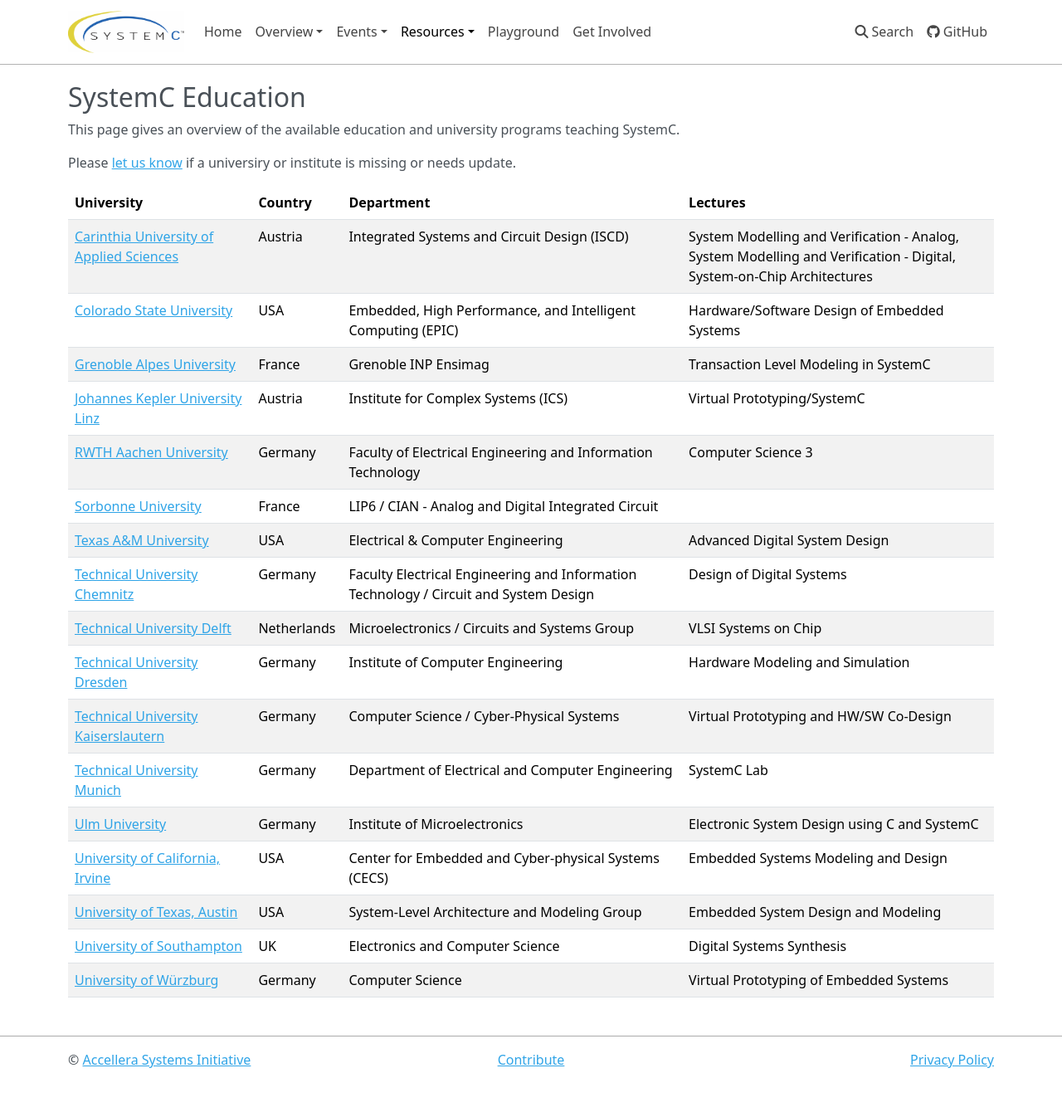
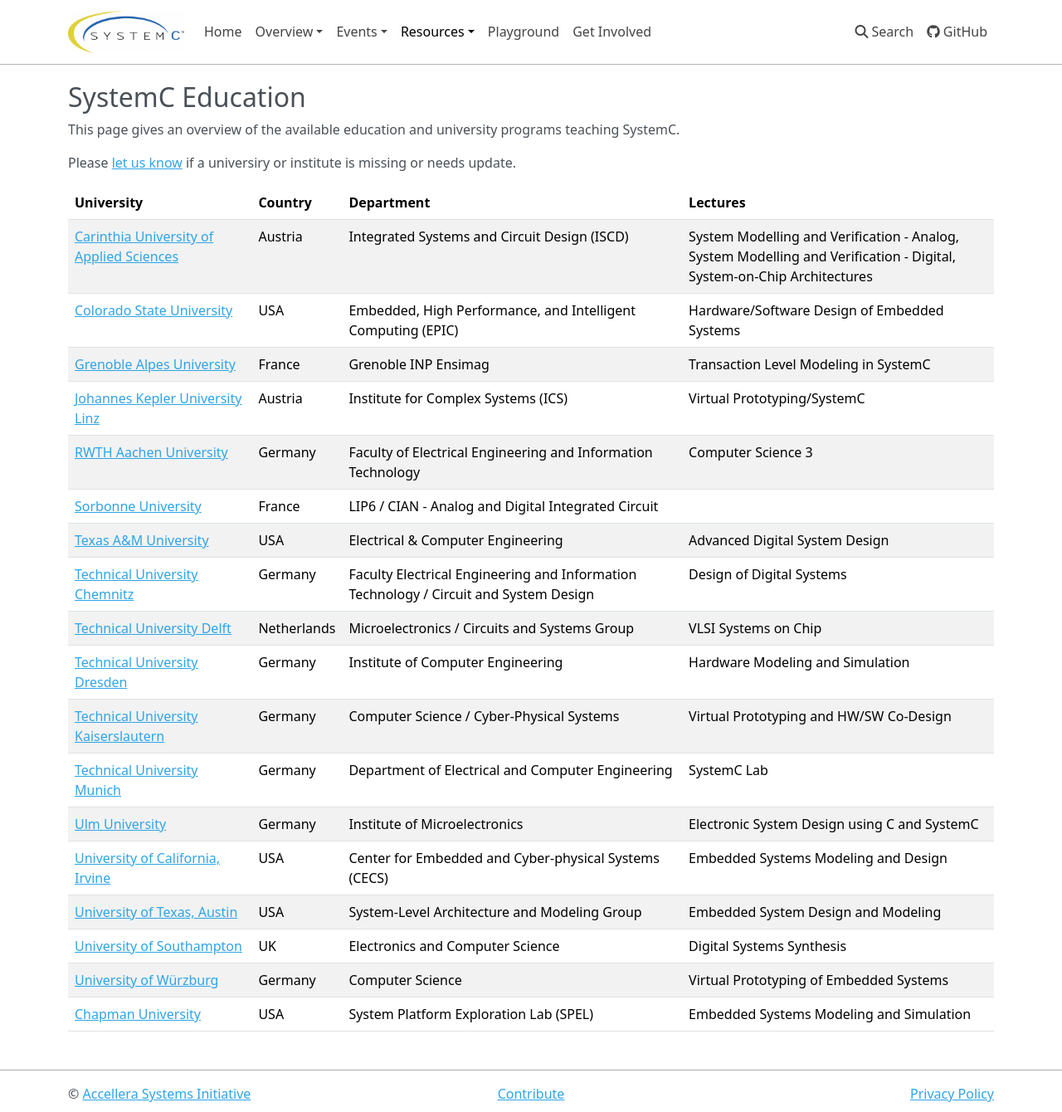
Before and after one commit to accellera-official/systemc.org, an MkDocs documentation site: the page built from docs/resources/education.md, in a window 1280 px wide and 1340 px high. Shown: the whole window at 83% size. Built offline with MkDocs 1.6.1, drawn with Linux system fonts in a browser that asks for light colours; nearby versions of some CDN libraries.

Commit message:
Add Chapman Uni. SystemC course

```diff
--- a/docs/resources/education.md
+++ b/docs/resources/education.md
@@ -25,6 +25,7 @@
 | [University of Texas, Austin][4] | USA | System-Level Architecture and Modeling Group | Embedded System Design and Modeling |
 | [University of Southampton][5] | UK | Electronics and Computer Science | Digital Systems Synthesis |
 | [University of Würzburg][17] | Germany | Computer Science | Virtual Prototyping of Embedded Systems |
+| [Chapman University][18] | USA | System Platform Exploration Lab (SPEL) | Embedded Systems Modeling and Simulation |
 
 [issues]: https://github.com/accellera-official/systemc.org/issues
 
```
Also changed, not shown: other parts of docs/resources/education.md (+1 -0 lines).
